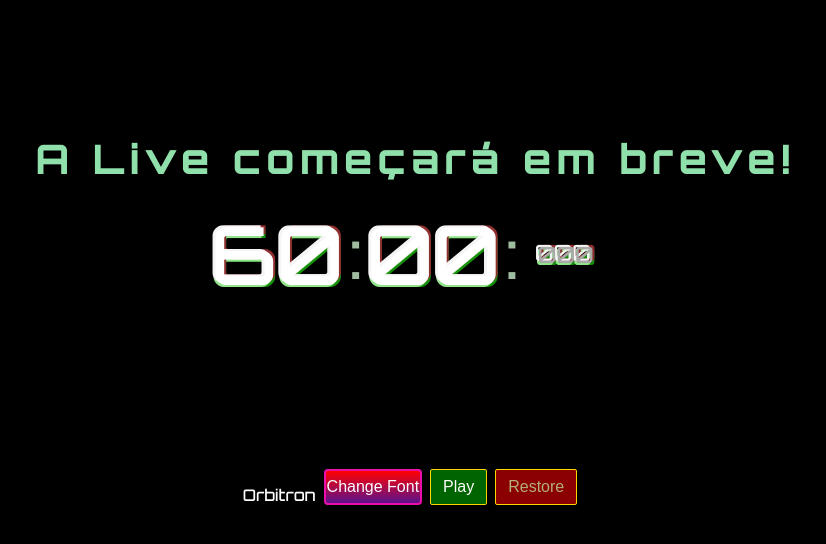
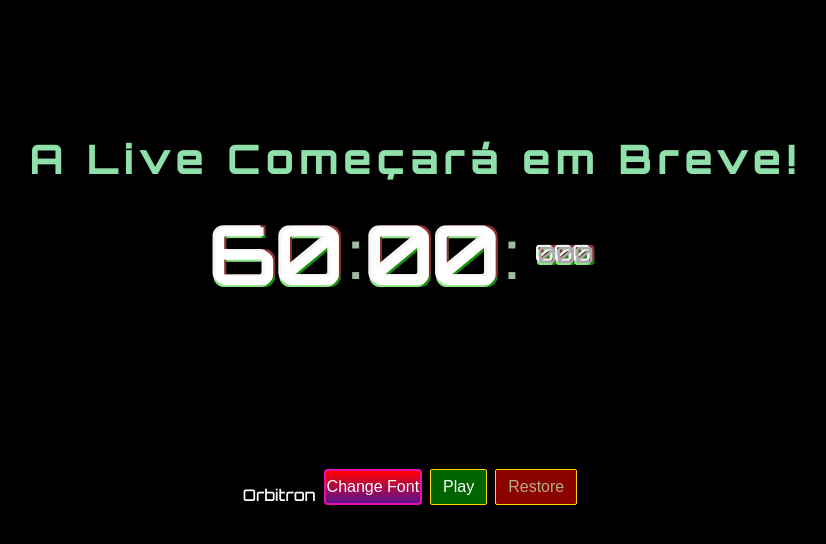
Before and after one commit to pLogicador/stopwatch, a plain HTML site: page index.html in a window 1280 px wide. Shown: the whole page, without its empty margins (230-1056 px from the left). Drawn offline with Linux system fonts and the light colour scheme.

Commit message:
Update index.html

```diff
--- a/index.html
+++ b/index.html
@@ -23,7 +23,7 @@
 </head>
 <body>
     <div class="container">
-        <h1>A Live começará em breve!</h1>
+        <h1>A Live Começará em Breve!</h1>
         <div class="timer" id="timer">
             <div class="time" id="minutes">00</div>
             <div class="separator">:</div>
```
